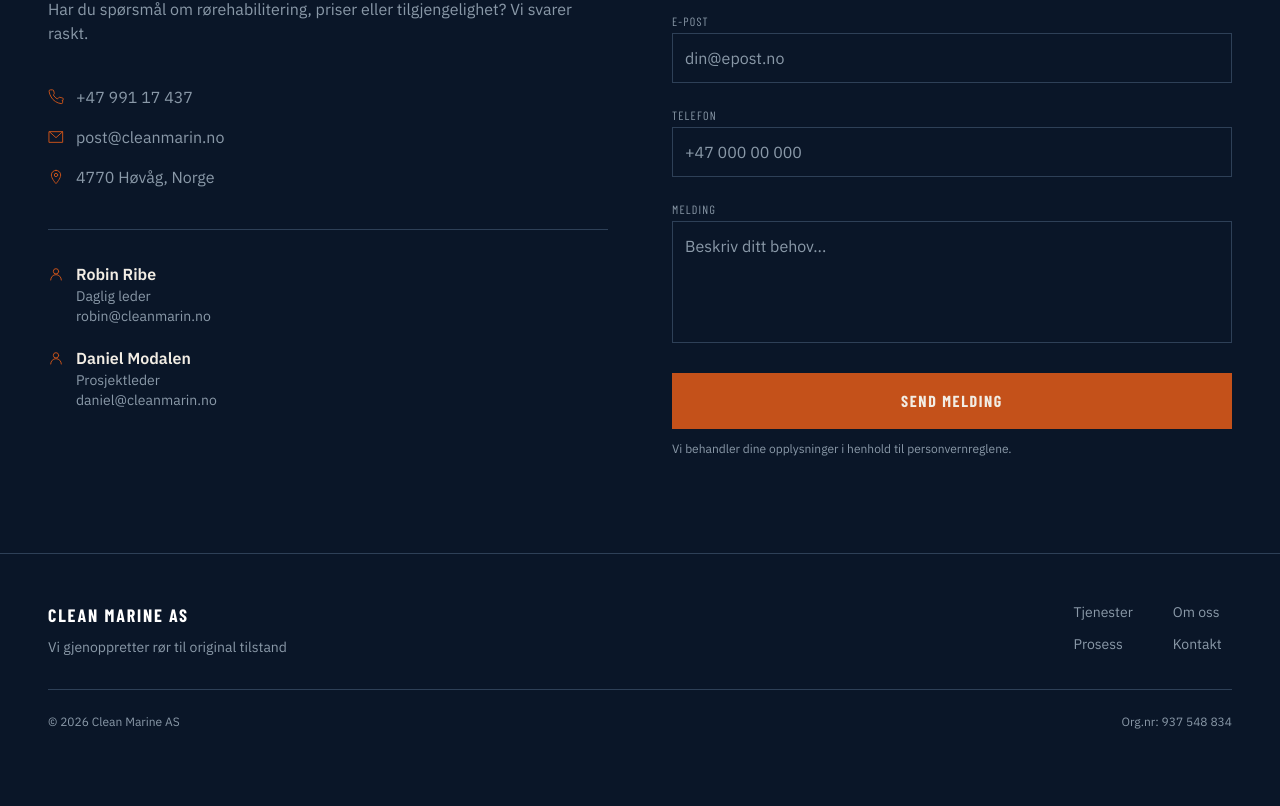
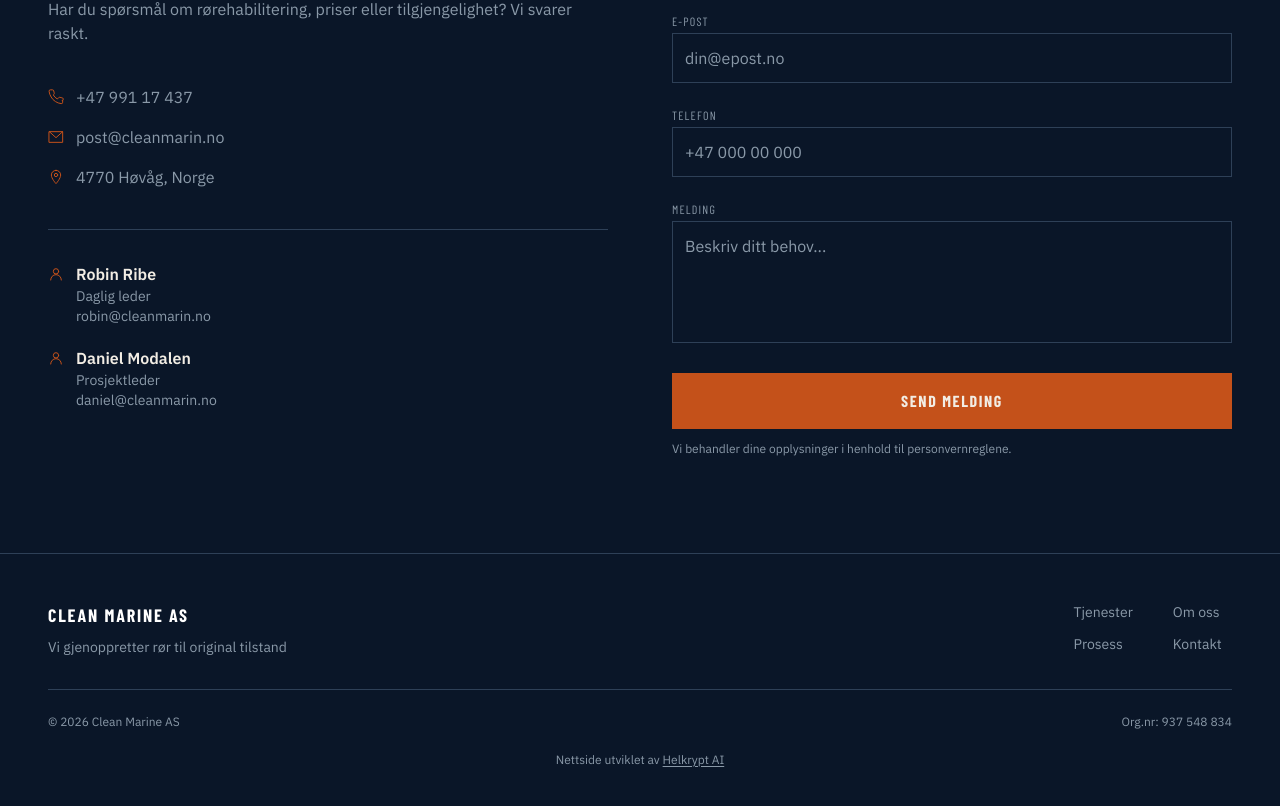
Before and after one commit to helkrypt/Clean-marine-AS, a Next.js app: page / in a window 1280 px wide. Shown: the part 4147-4953 px from the top of the page. Before the commit the page ends 4925 px from the top, so only its background shows below. Built offline with nearby package versions, Linux system fonts and the light colour scheme; no server answers.

Commit message:
helkrypt kreditt

```diff
--- a/components/layout/Footer.tsx
+++ b/components/layout/Footer.tsx
@@ -56,6 +56,24 @@
         <span className="text-mist text-xs">© {new Date().getFullYear()} Clean Marine AS</span>
         <span className="text-mist text-xs">Org.nr: 937 548 834</span>
       </div>
+
+      {/* Credit line */}
+      <div
+        className="mt-4 text-center"
+        style={{ fontFamily: "var(--font-ibm-plex)" }}
+      >
+        <span className="text-mist text-xs">
+          Nettside utviklet av{" "}
+          <a
+            href="https://helkrypt.no"
+            target="_blank"
+            rel="noopener noreferrer"
+            className="text-mist hover:text-rust transition-colors duration-200 underline underline-offset-2"
+          >
+            Helkrypt AI
+          </a>
+        </span>
+      </div>
     </footer>
   );
 }
```
